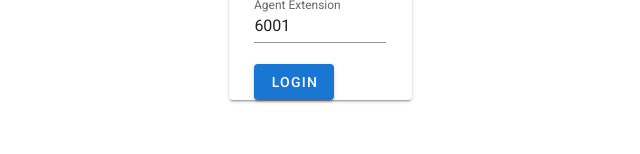
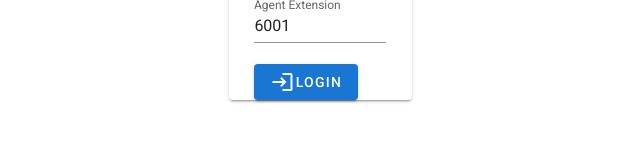
Before and after one commit to ccie8339/uccxagent, a Vue app in the folder client/: page / in a window 1280 px wide. Shown: the part 146-300 px from the top of the page, without its empty margins (320-960 px from the left). Built offline with nearby package versions, Linux system fonts and the light colour scheme.

Commit message:
Added ICON to login button

```diff
--- a/client/src/components/Login.vue
+++ b/client/src/components/Login.vue
@@ -23,6 +23,7 @@
             required
           ></v-text-field>
           <v-btn color="primary" class="mr-4" @click="login" :disabled="!valid">
+            <v-icon>mdi-login</v-icon>
             LOGIN
           </v-btn>
         </v-form>
```
